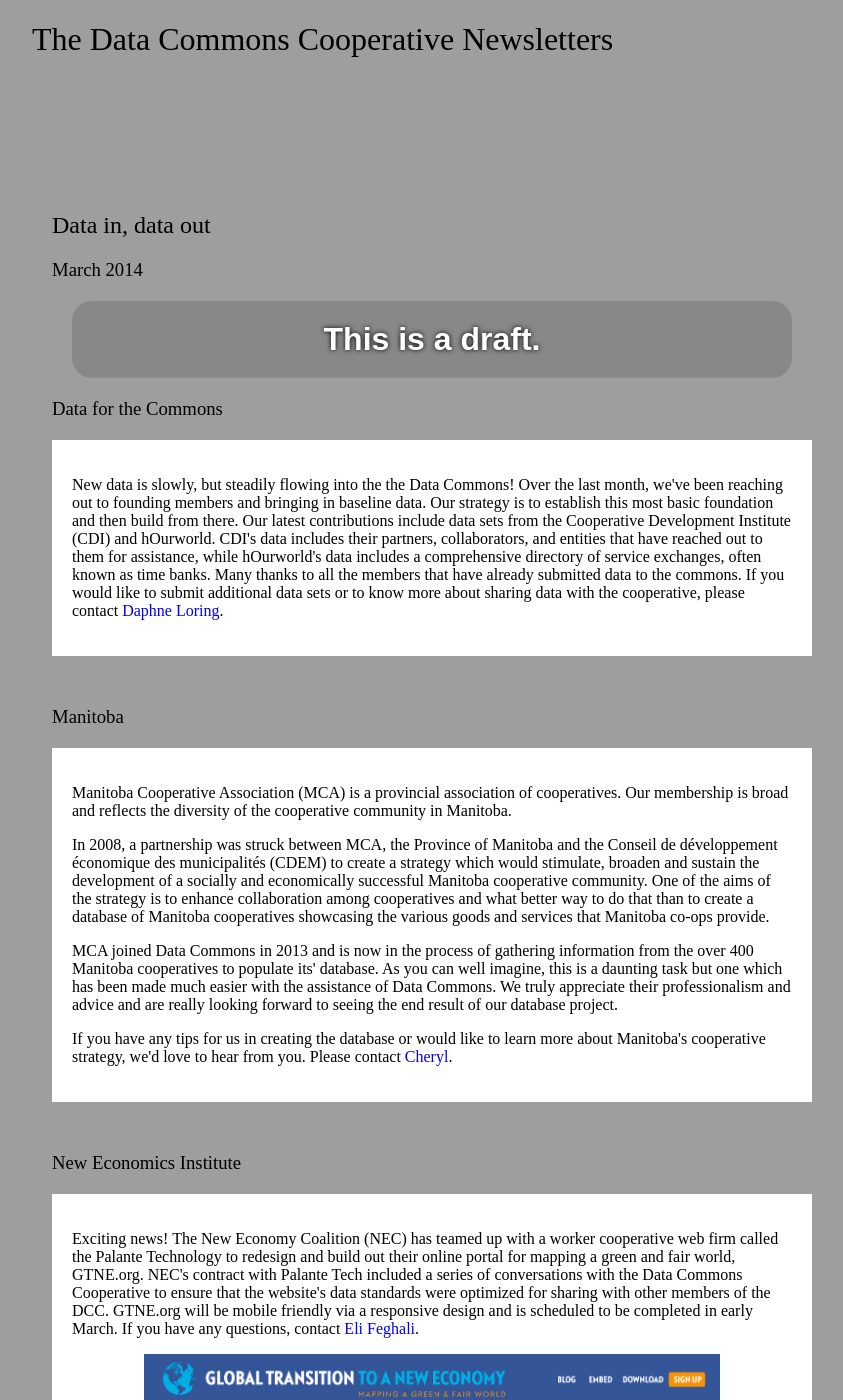
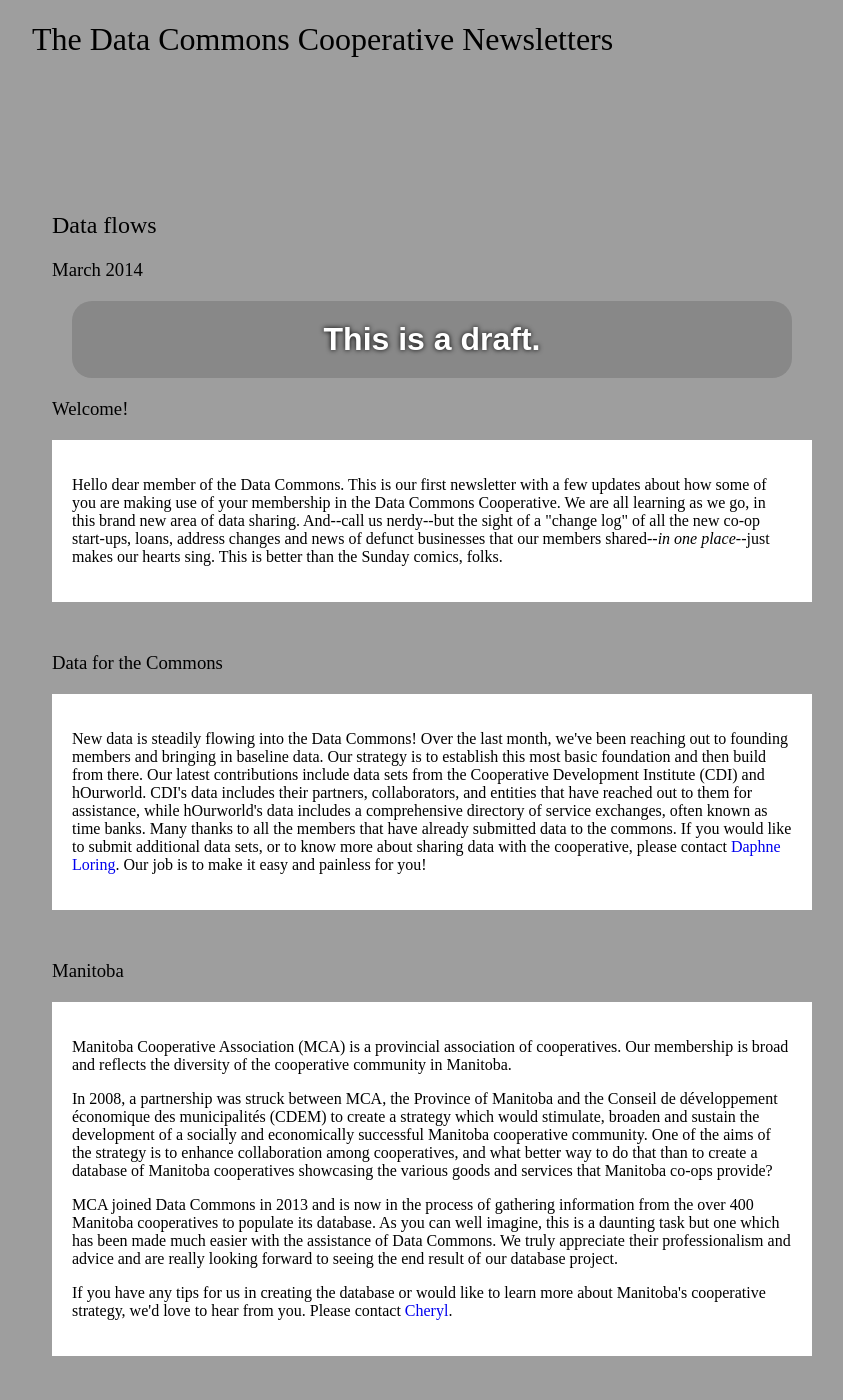
Before and after one commit to datacommons/datacommons.github.io, a Jekyll site: the page built from _posts/2014-03-25-hello.html, in a window 1280 px wide and 1400 px high. Shown: the whole window, without its empty margins (208-1051 px from the left). Built offline with Jekyll 4.4.1, drawn with Linux system fonts in a browser that asks for light colours; some web fonts are replaced; Markdown is read by kramdown in place of the engine named in the settings; some of the changed text lies outside the part shown.

Commit message:
Update 2014-03-25-hello.html
Added an intro section, made some minor clean-up edits.

```diff
--- a/_posts/2014-03-25-hello.html
+++ b/_posts/2014-03-25-hello.html
@@ -1,26 +1,42 @@
 ---
-title: Data in, data out
+title: Data flows
 layout: post
 draft: true
 ---
+
+<h3>Welcome!</h3>
+
+<div class="section">
+
+<p>Hello dear member of the Data Commons. This is our first newsletter
+with a few updates about how some of you are making use of your membership
+in the Data Commons Cooperative. We are all learning as we go, in this brand
+new area of data sharing. And--call us nerdy--but the sight of a "change log"
+of all the new co-op start-ups, loans, address changes and news of defunct
+businesses that our members shared--<i>in one place</i>--just makes our hearts
+sing. This is better than the Sunday comics, folks.
+  </p>
+
+</div>
 
 <h3>Data for the Commons</h3>
 
 <div class="section">
 
-<p>New data is slowly, but steadily flowing into
-the the Data Commons! Over the last month, we've been reaching out to
-founding members and bringing in baseline data.  Our strategy is to
-establish this most basic foundation and then build from there.  Our
-latest contributions include data sets from the Cooperative
+<p>New data is steadily flowing into the Data Commons! Over the last month,
+we've been reaching out to founding members and bringing in baseline data.
+Our strategy is to establish this most basic foundation and then build from
+there.  Our latest contributions include data sets from the Cooperative
 Development Institute (CDI) and hOurworld.  CDI's data includes their
 partners, collaborators, and entities that have reached out to them
 for assistance, while hOurworld's data includes a comprehensive
 directory of service exchanges, often known as time banks.  Many
 thanks to all the members that have already submitted data to the
-commons.  If you would like to submit additional data sets or to know
+commons.  If you would like to submit additional data sets, or to know
 more about sharing data with the cooperative, please contact
-<a href="http://member.find.coop/contact/daphne">Daphne Loring</a>.</p>
+<a href="http://member.find.coop/contact/daphne">Daphne Loring</a>. Our job
+is to make it easy and painless for you!
+</p>
 
 </div>
 
@@ -38,13 +54,13 @@
 (CDEM) to create a strategy which would stimulate, broaden and sustain
 the development of a socially and economically successful Manitoba
 cooperative community.  One of the aims of the strategy is to enhance
-collaboration among cooperatives and what better way to do that than
+collaboration among cooperatives, and what better way to do that than
 to create a database of Manitoba cooperatives showcasing the various
-goods and services that Manitoba co-ops provide.</p>
+goods and services that Manitoba co-ops provide?</p>
 
 <p>MCA joined Data Commons in 2013 and is now in the process of
 gathering information from the over 400 Manitoba cooperatives to
-populate its' database.  As you can well imagine, this is a daunting
+populate its database.  As you can well imagine, this is a daunting
 task but one which has been made much easier with the assistance of
 Data Commons.  We truly appreciate their professionalism and advice
 and are really looking forward to seeing the end result of our
@@ -63,13 +79,13 @@
 <div class="section">
 
 <p>Exciting news! The New Economy Coalition (NEC) has teamed up with a
-worker cooperative web firm called the Palante Technology to redesign
+worker cooperative web firm called Palante Technology to redesign
 and build out their online portal for mapping a green and fair world,
-GTNE.org. NEC's contract with Palante Tech included a series of
-conversations with the Data Commons Cooperative to ensure that the
-website's data standards were optimized for sharing with other members
-of the DCC. GTNE.org will be mobile friendly via a responsive design
-and is scheduled to be completed in early March. If you have any
+<a href="http://gtne.org">GTNE.org</a>. NEC's contract with Palante Tech
+included a series of conversations with the Data Commons Cooperative to ensure
+that the website's data standards were optimized for sharing with other members
+of the DCC. GTNE.org is designed to be mobile friendly via a responsive design
+and launched in early March. If you have any
 questions, contact <a href="http://member.find.coop/contact/eli">Eli
 Feghali</a>.</p>
 
```
